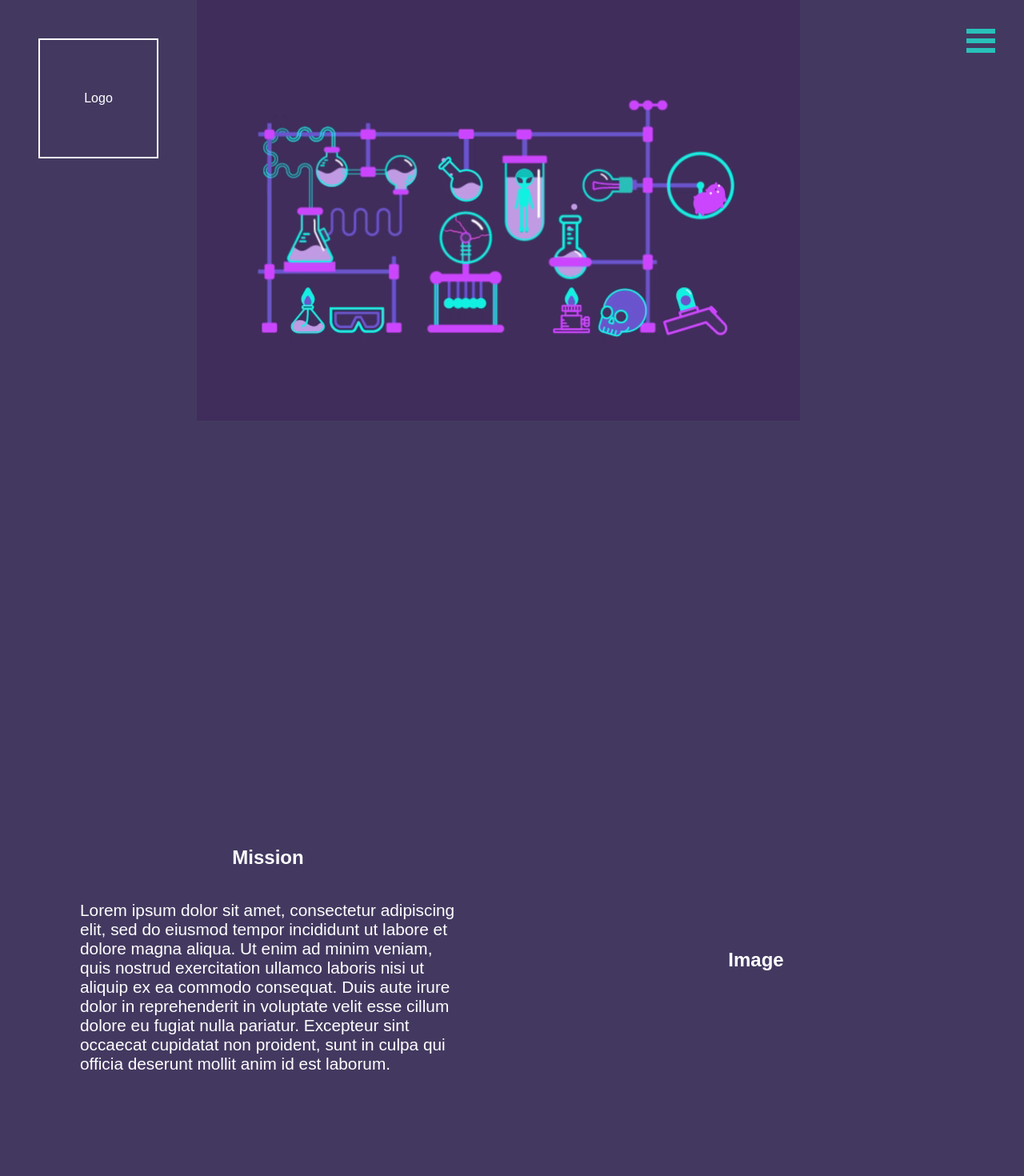
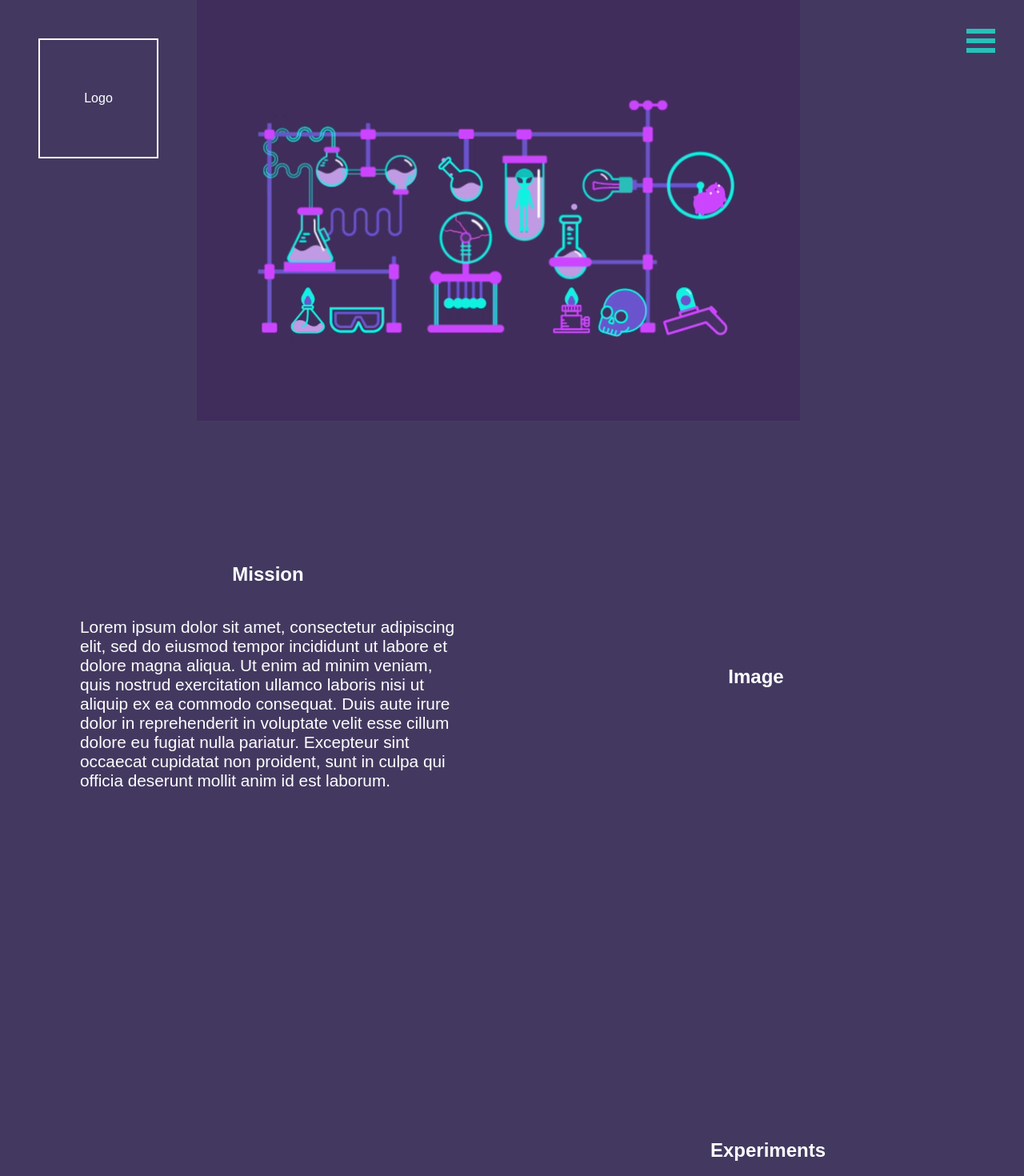
Before and after one commit to finalitylabs/finality-labs-site, a React (Create React App) app: page / in a window 1280 px wide. Shown: the top 1470 px of the page at 80% size. Built offline with nearby package versions, Linux system fonts and the light colour scheme.

Commit message:
reduce padding

```diff
--- a/src/App.css
+++ b/src/App.css
@@ -16,7 +16,6 @@ Colors
   margin: 0;
   padding: 0;
   width: 100vw;
-  height: 100vh;
 }
 
 .main p {
@@ -124,7 +123,7 @@ Colors
   margin: 0;
   padding: 30px;
   width: 100vw;
-  height: 100vh;
+  height: 80vh;
 
 }
 
```
